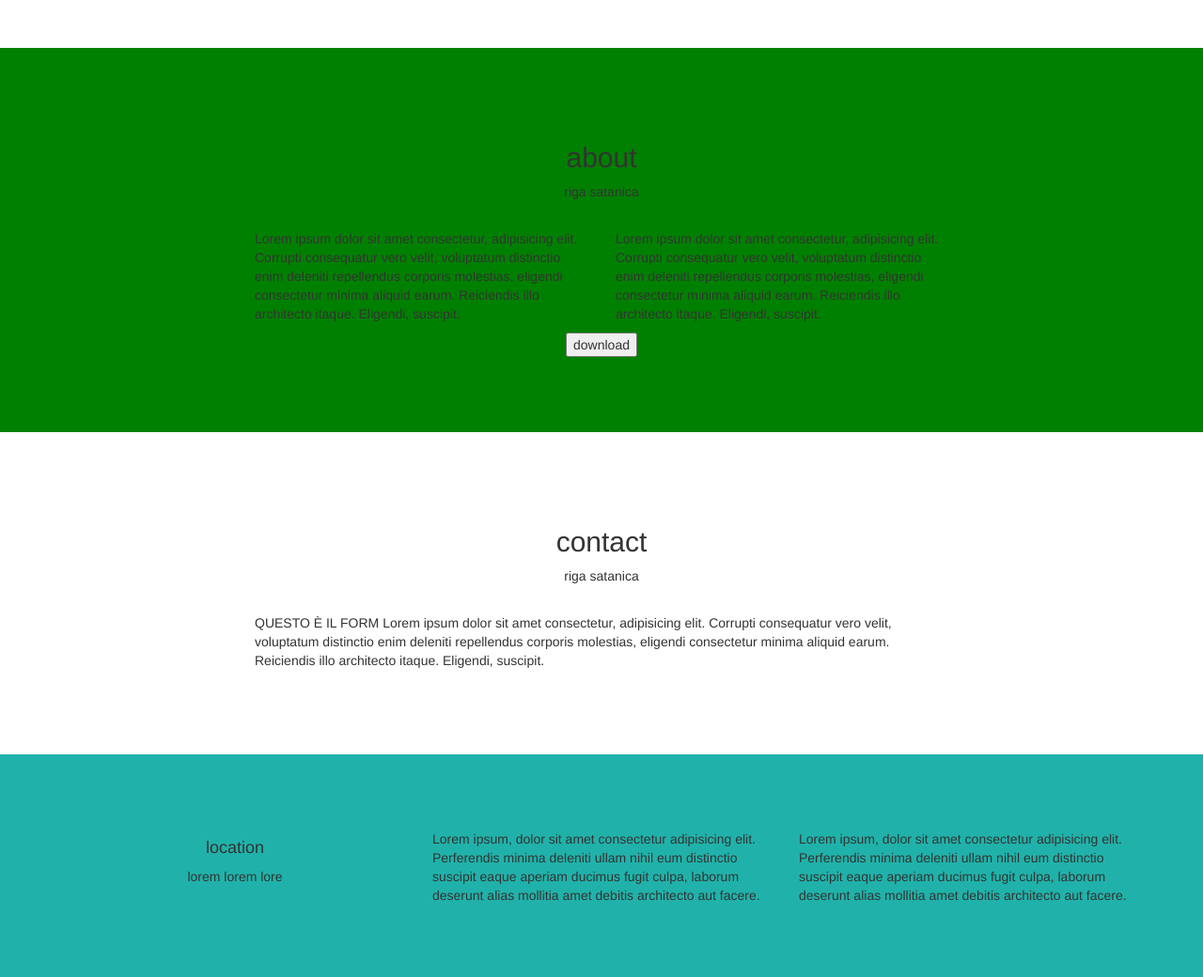
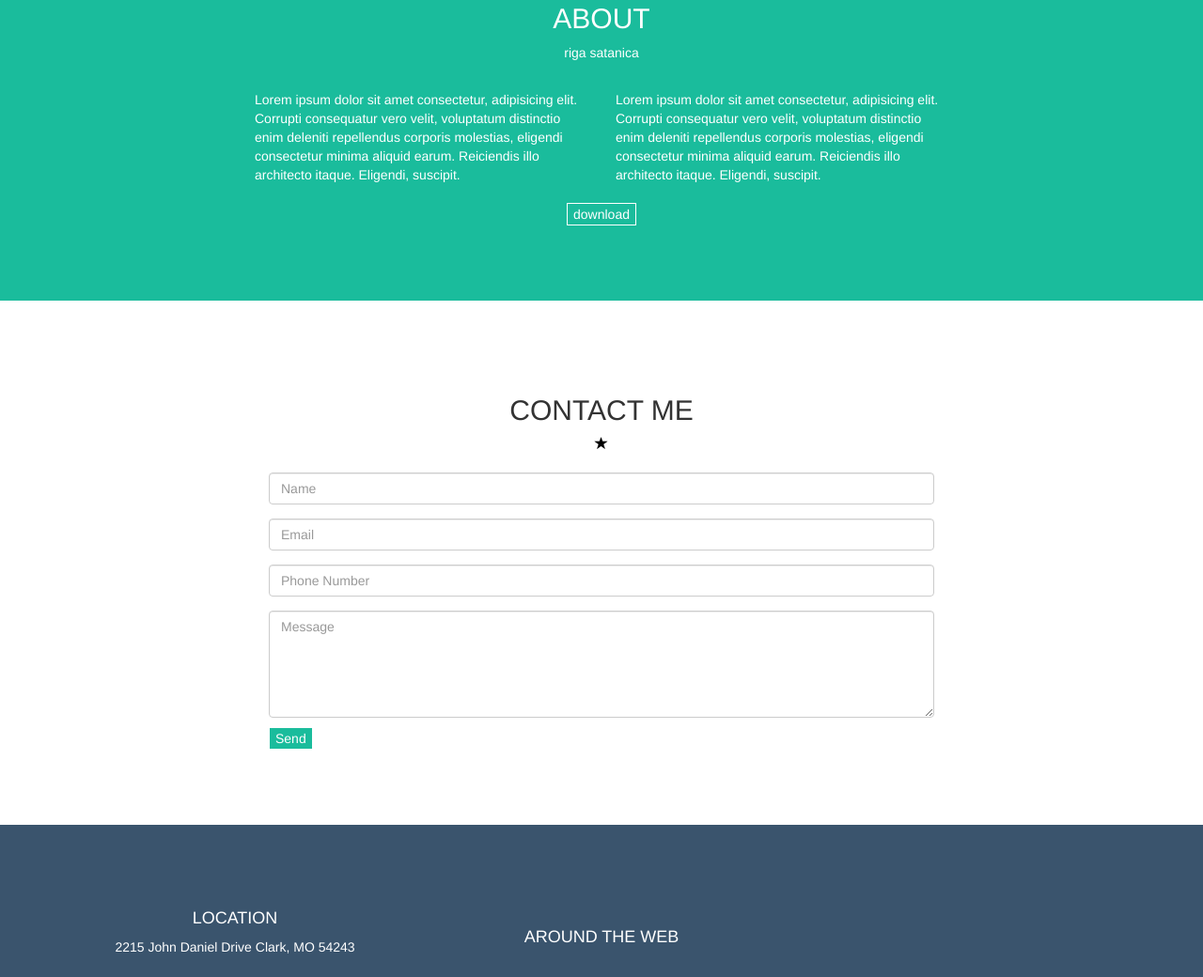
Before and after one commit to FabrizioRozzi/html-css-bootstrap-freelancer, a plain HTML site: page index.html in a window 1280 px wide. Shown: the part 1760-2800 px from the top of the page at 94% size. Drawn offline with nearby package versions, Linux system fonts and the light colour scheme.

Commit message:
piu di cosi non riesco

```diff
--- a/assets/css/style.css
+++ b/assets/css/style.css
@@ -1,6 +1,9 @@
 /* global */
 .sc-bg-green{
-  background-color: green;
+  background-color: #1ABC9C;
+  color: white;
+  border:1px solid white;
+  margin-top: 10px;
 }
 
 .sc-padding-80 {
@@ -84,9 +87,36 @@
   color: black;
 }
 
+#about {
+  background-color: #1ABC9C;
+}
+
+#about h2,p{
+  color: white;
+}
+
+#contact a{
+  text-decoration: none;
+}
+
+
+  /* footer  */
 .sc-footer-top{
-  background-color: lightseagreen;
+  background-color: #3A546D;
+  color: white;
 }
+
+.sc-footer-top ul li{
+  display: inline;
+  list-style: none;
+}
+
+.white{
+  color:white;
+}
+
+
 .sc-footer-bottom{
-  background-color:mediumslateblue;
+  background-color:#2C3E50;
+  color: white;
 }
--- a/index.html
+++ b/index.html
@@ -62,7 +62,7 @@
 		<main>
 
 			<!-- portfolio -->
-			<section id="portfolio" class="sc-padding-80">
+			<section id="portfolio" >
 
 				<div class="container">
 					<div class="row">
@@ -110,12 +110,12 @@
 			<!-- /portfolio -->
 
 			<!-- about -->
-			<section id="about" class="sc-padding-80 sc-bg-green ">
+			<section id="about" class="sc-padding-80 ">
 
 				<div class="container">
 					<div class="row">
 						<div class="col-xs-12 text-center sc-margin-bottom-20">
-							<h2>about</h2>
+							<h2>ABOUT</h2>
 							<p>riga satanica</p>
 						</div>
 					</div>
@@ -137,7 +137,7 @@
 				<div class="container">
 					<div class="row">
 						<div class="col-xs-12 text-center">
-							<button>download</button>
+							<button class="sc-bg-green">download</button>
 						</div>
 					</div>
 				</div>
@@ -151,9 +151,10 @@
 				<div class="container">
 					<div class="row">
 						<div class="col-xs-12 text-center sc-margin-bottom-20">
-							<h2>contact</h2>
-							<p>riga satanica</p>
+							<h2>CONTACT ME</h2>
+							<span class="glyphicon glyphicon-star"></span>
 						</div>
+
 					</div>
 				</div>
 
@@ -161,7 +162,29 @@
 					<div class="container-fluid">
 						<div class="row">
 							<div class="col-xs-12">
-								<p>QUESTO È IL FORM	Lorem ipsum dolor sit amet consectetur, adipisicing elit. Corrupti consequatur vero velit, voluptatum distinctio enim deleniti repellendus corporis molestias, eligendi consectetur minima aliquid earum. Reiciendis illo architecto itaque. Eligendi, suscipit.</p>
+								<form>
+									<div class="col-xs-12">
+										<div class="form-group">
+											<input type="name" class="form-control" id="exampleInputName1" placeholder="Name">
+										</div>
+									</div>
+									<div class="col-xs-12">
+										<div class="form-group">
+											<input type="email" class="form-control" id="exampleInputEmail1" placeholder="Email">
+										</div>
+									</div>
+									<div class="col-xs-12">
+										<div class="form-group">
+											<input type="tel" class="form-control" id="exampleInputTel1" placeholder="Phone Number">
+										</div>
+									</div>
+									<div class="col-xs-12">
+										<textarea class="form-control" rows="5" placeholder="Message"></textarea>
+									</div>
+									<div class="col-xs-12">
+										<button class="sc-bg-green">Send</button>
+									</div>
+								</form>
 							</div>
 						</div>
 					</div>
@@ -180,11 +203,28 @@
 				<div class="container">
 					<div class="row">
 						<div class="col-md-4 text-center">
-							<h4>location</h4>
-							<p>lorem lorem lore</p>
+							<h4>LOCATION</h4>
+							<p>2215 John Daniel Drive Clark, MO 54243</p>
 						</div>
-						<div class="col-md-4">Lorem ipsum, dolor sit amet consectetur adipisicing elit. Perferendis minima deleniti ullam nihil eum distinctio suscipit eaque aperiam ducimus fugit culpa, laborum deserunt alias mollitia amet debitis architecto aut facere.</div>
-						<div class="col-md-4">Lorem ipsum, dolor sit amet consectetur adipisicing elit. Perferendis minima deleniti ullam nihil eum distinctio suscipit eaque aperiam ducimus fugit culpa, laborum deserunt alias mollitia amet debitis architecto aut facere.</div>
+						<div class="col-md-4 sc-padding-20 text-center">
+							<h4>AROUND THE WEB</h4>
+							<ul>
+								<li>
+									<i class="fab fa-facebook-f white"></i>
+								</li>
+								<li>
+									<i class="fab fa-google-plus-g white"></i>
+								</li>
+								<li>
+									<i class="fab fa-twitter white"></i>
+								</li>
+								<li>
+									<i class="fab fa-linkedin-in white"></i>
+								</li>
+							</ul>
+						</div>
+
+						<div class="col-md-4"></div>
 					</div>
 				</div>
 			</div>
```
